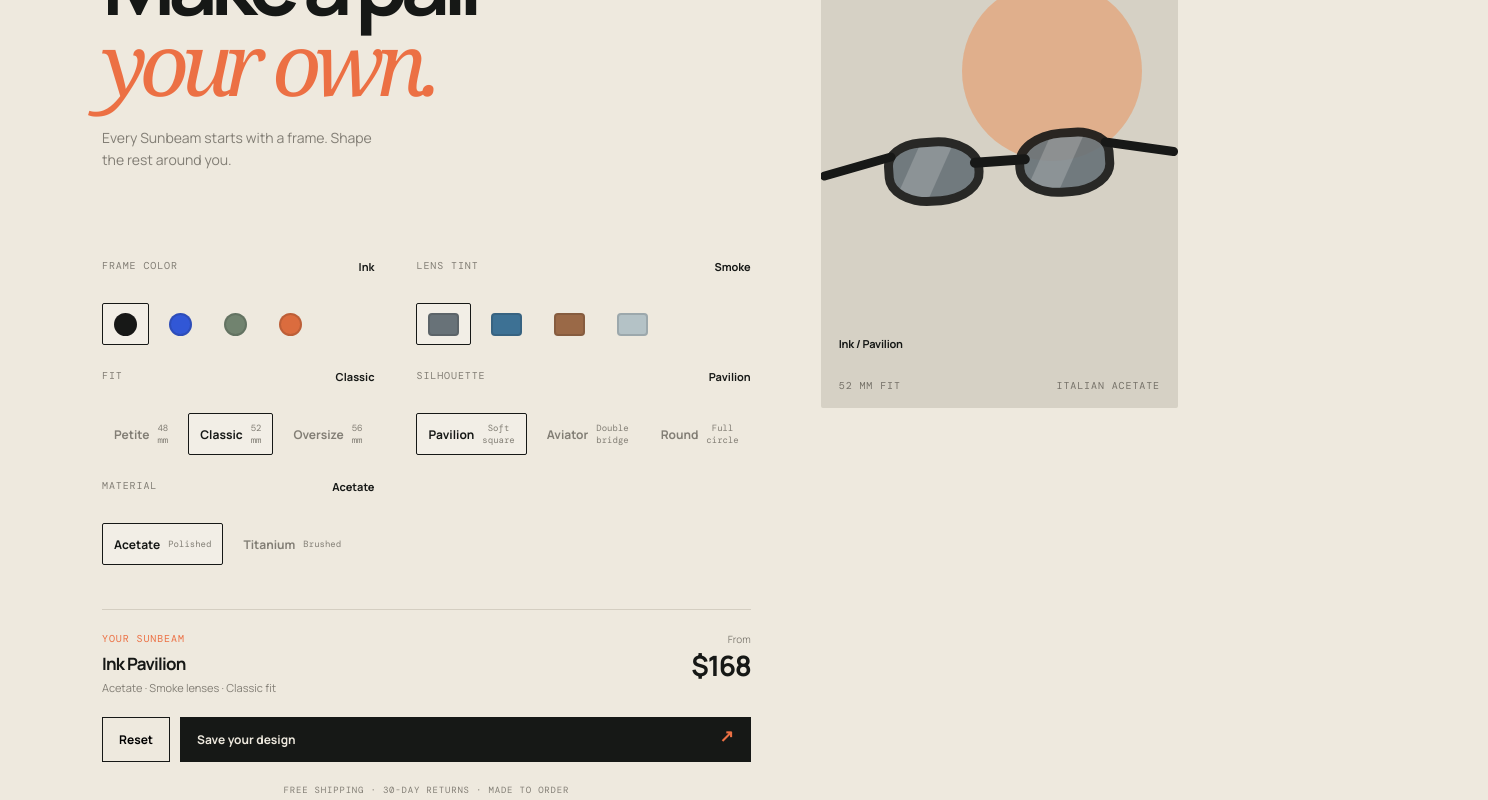
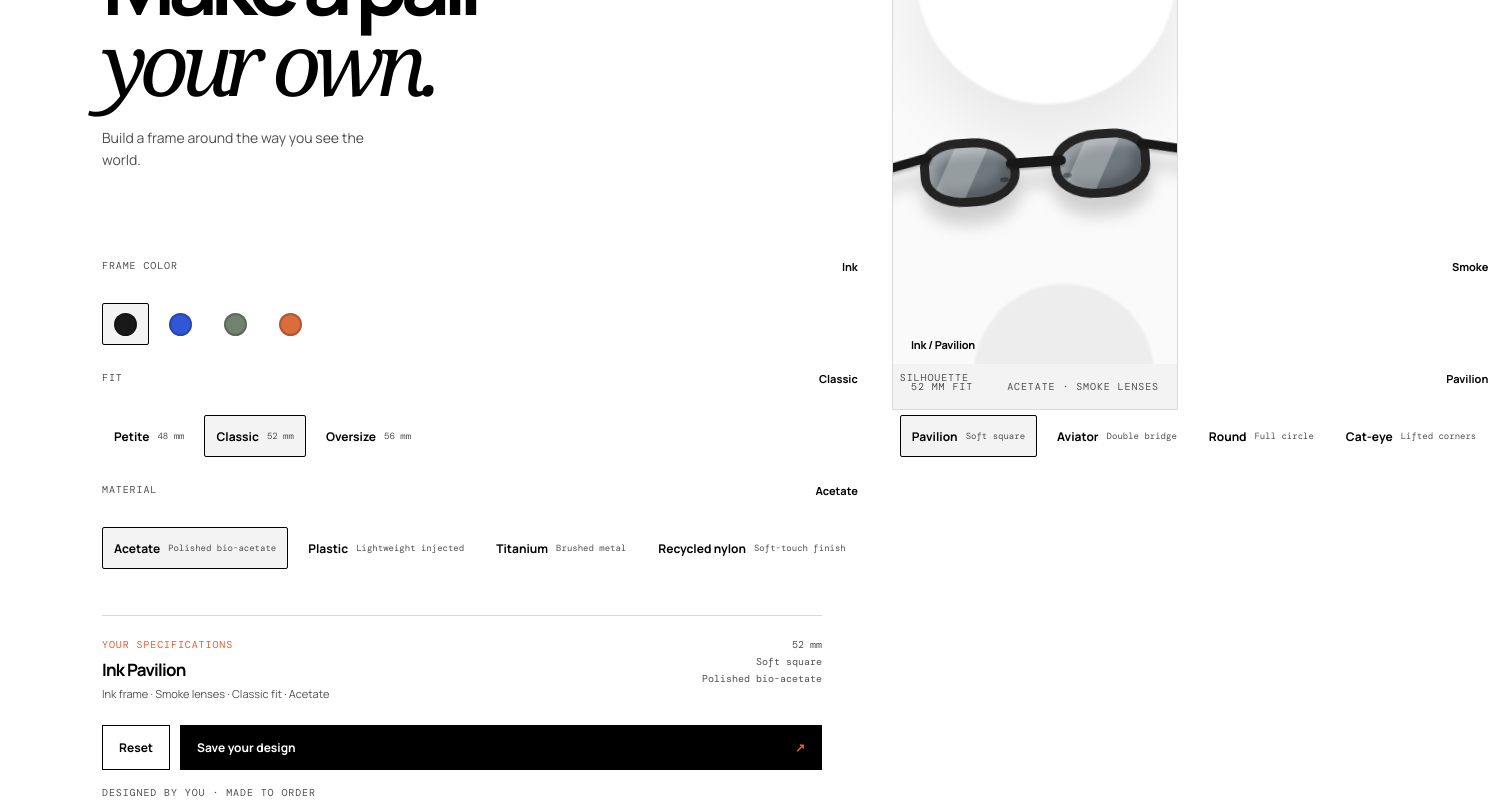
Before and after one commit to Sidggn/Sunbeam, a Next.js app: page / in a window 1280 px wide. Shown: the part 220-1020 px from the top of the page, 1488 px wide, since content can reach past the window. Built offline with nearby package versions, Linux system fonts and the light colour scheme.

Commit message:
Refine sunglasses preview and specifications

```diff
--- a/app/layout.tsx
+++ b/app/layout.tsx
@@ -9,7 +9,7 @@ export const metadata: Metadata = {
 
 export default function RootLayout({ children }: { children: ReactNode }) {
   return (
-    <html lang="en" className="bg-[#eee9de]">
+    <html lang="en" className="bg-white">
       <body>{children}</body>
     </html>
   )
--- a/app/page.tsx
+++ b/app/page.tsx
@@ -1,6 +1,6 @@
 'use client'
 
-import { useMemo, useState } from 'react'
+import { useState } from 'react'
 
 type Option = { name: string; value: string; detail?: string }
 
@@ -26,10 +26,13 @@ const options: Record<string, Option[]> = {
     { name: 'Pavilion', value: 'pavilion', detail: 'Soft square' },
     { name: 'Aviator', value: 'aviator', detail: 'Double bridge' },
     { name: 'Round', value: 'round', detail: 'Full circle' },
+    { name: 'Cat-eye', value: 'cat-eye', detail: 'Lifted corners' },
   ],
   material: [
-    { name: 'Acetate', value: 'acetate', detail: 'Polished' },
-    { name: 'Titanium', value: 'titanium', detail: 'Brushed' },
+    { name: 'Acetate', value: 'acetate', detail: 'Polished bio-acetate' },
+    { name: 'Plastic', value: 'plastic', detail: 'Lightweight injected' },
+    { name: 'Titanium', value: 'titanium', detail: 'Brushed metal' },
+    { name: 'Recycled nylon', value: 'recycled-nylon', detail: 'Soft-touch finish' },
   ],
 }
 
@@ -42,7 +45,7 @@ export default function HomePage() {
   const lens = options.lens.find((item) => item.name === choice.lens) ?? options.lens[0]
   const selectedStyle = options.style.find((item) => item.value === choice.style) ?? options.style[0]
   const selectedSize = options.size.find((item) => item.value === choice.size) ?? options.size[1]
-  const price = useMemo(() => 168 + (choice.material === 'titanium' ? 74 : 0) + (choice.size === 'oversize' ? 12 : 0), [choice])
+  const selectedMaterial = options.material.find((item) => item.value === choice.material) ?? options.material[0]
 
   function select(group: string, value: string) {
     setChoice((current) => ({ ...current, [group]: value }))
@@ -59,46 +62,48 @@ export default function HomePage() {
       <section className="hero-copy">
         <p className="eyebrow">Your point of view</p>
         <h1>Make a pair<br /><em>your own.</em></h1>
-        <p className="intro">Every Sunbeam starts with a frame. Shape the rest around you.</p>
+        <p className="intro">Build a frame around the way you see the world.</p>
       </section>
 
       <section className="preview-card" aria-label="Live sunglasses preview">
         <div className="preview-top"><span>LIVE PREVIEW</span><span className="preview-status"><i /> Updating in real time</span></div>
-        <div className={`glasses-stage style-${choice.style} size-${choice.size}`}>
-          <div className="sun-disc" />
-          <div className="glasses">
+        <div className={`glasses-stage style-${choice.style} size-${choice.size} material-${choice.material}`}>
+          <div className="studio-light studio-light-one" /><div className="studio-light studio-light-two" />
+          <div className="glasses" aria-label={`${frame.name} ${selectedStyle.name} sunglasses in ${selectedMaterial.name}`}>
             <div className="bridge" style={{ backgroundColor: frame.value }} />
             <div className="lens lens-left" style={{ borderColor: frame.value, backgroundColor: lens.value }}><span /></div>
             <div className="lens lens-right" style={{ borderColor: frame.value, backgroundColor: lens.value }}><span /></div>
+            <div className="nose-pad nose-pad-left" /><div className="nose-pad nose-pad-right" />
             <div className="arm arm-left" style={{ backgroundColor: frame.value }} /><div className="arm arm-right" style={{ backgroundColor: frame.value }} />
           </div>
           <p className="preview-name">{frame.name} / {selectedStyle.name}</p>
         </div>
-        <div className="preview-footer"><span>{selectedSize.detail} fit</span><span>{choice.material === 'titanium' ? 'Lightweight titanium' : 'Italian acetate'}</span></div>
+        <div className="preview-footer"><span>{selectedSize.detail} fit</span><span>{selectedMaterial.name} · {lens.name} lenses</span></div>
       </section>
 
       <section className="controls" aria-label="Sunglasses customisation controls">
         {(['color', 'lens', 'size', 'style', 'material'] as const).map((group) => (
           <fieldset className="control-group" key={group}>
-            <legend><span>{labels[group]}</span><small>{group === 'color' ? choice.color : group === 'lens' ? choice.lens : group === 'size' ? selectedSize.name : group === 'style' ? selectedStyle.name : choice.material === 'titanium' ? 'Titanium' : 'Acetate'}</small></legend>
+            <legend><span>{labels[group]}</span><small>{group === 'color' ? choice.color : group === 'lens' ? choice.lens : group === 'size' ? selectedSize.name : group === 'style' ? selectedStyle.name : selectedMaterial.name}</small></legend>
             <div className={`option-row option-${group}`}>
-              {options[group].map((item) => (
-                <button className={`option ${((group === 'color' && choice.color === item.name) || (group === 'lens' && choice.lens === item.name) || choice[group] === item.value) ? 'selected' : ''}`} key={item.value} onClick={() => select(group, group === 'color' || group === 'lens' ? item.name : item.value)} aria-pressed={((group === 'color' && choice.color === item.name) || (group === 'lens' && choice.lens === item.name) || choice[group] === item.value)}>
+              {options[group].map((item) => {
+                const isSelected = (group === 'color' && choice.color === item.name) || (group === 'lens' && choice.lens === item.name) || choice[group] === item.value
+                return <button className={`option ${isSelected ? 'selected' : ''}`} key={item.value} onClick={() => select(group, group === 'color' || group === 'lens' ? item.name : item.value)} aria-pressed={isSelected}>
                   {group === 'color' || group === 'lens' ? <span className="swatch" style={{ backgroundColor: item.value }} /> : <span className="option-name">{item.name}</span>}
                   {item.detail && <small>{item.detail}</small>}
                 </button>
-              ))}
+              })}
             </div>
           </fieldset>
         ))}
       </section>
 
-      <section className="summary">
-        <div><span className="summary-label">Your Sunbeam</span><strong>{frame.name} {selectedStyle.name}</strong><p>{choice.material === 'titanium' ? 'Titanium' : 'Acetate'} · {lens.name} lenses · {selectedSize.name} fit</p></div>
-        <div className="summary-price"><span>From</span><strong>${price}</strong></div>
+      <section className="summary" aria-label="Chosen specifications">
+        <div><span className="summary-label">Your specifications</span><strong>{frame.name} {selectedStyle.name}</strong><p>{choice.color} frame · {lens.name} lenses · {selectedSize.name} fit · {selectedMaterial.name}</p></div>
+        <div className="spec-list"><span>{selectedSize.detail}</span><span>{selectedStyle.detail}</span><span>{selectedMaterial.detail}</span></div>
       </section>
       <div className="actions"><button className="reset" onClick={() => setChoice({ color: 'Ink', lens: 'Smoke', size: 'classic', style: 'pavilion', material: 'acetate' })}>Reset</button><button className="save" onClick={() => setSaved(true)}>{saved ? 'Saved to your studio' : 'Save your design'} <span>↗</span></button></div>
-      <p className="fine-print">Free shipping · 30-day returns · Made to order</p>
+      <p className="fine-print">Designed by you · Made to order</p>
     </main>
   )
 }
```
Also changed, not shown: app/globals.css.
